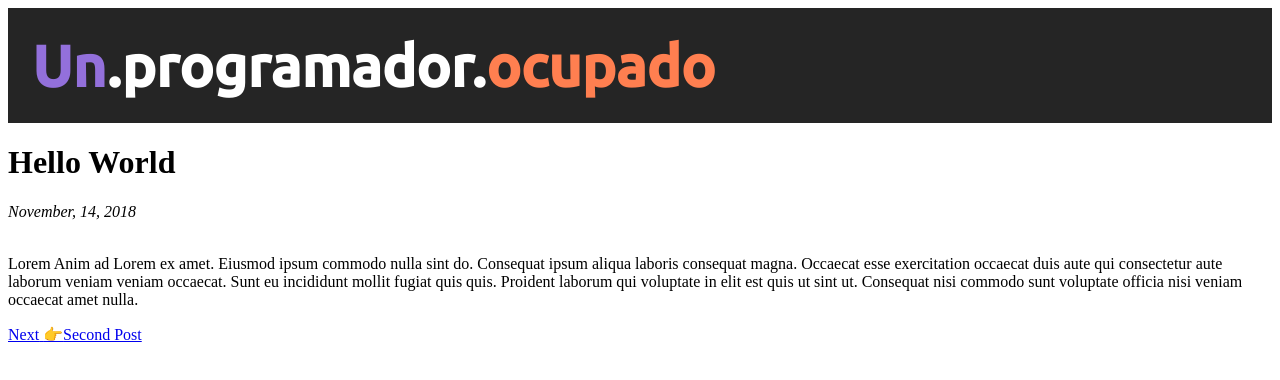
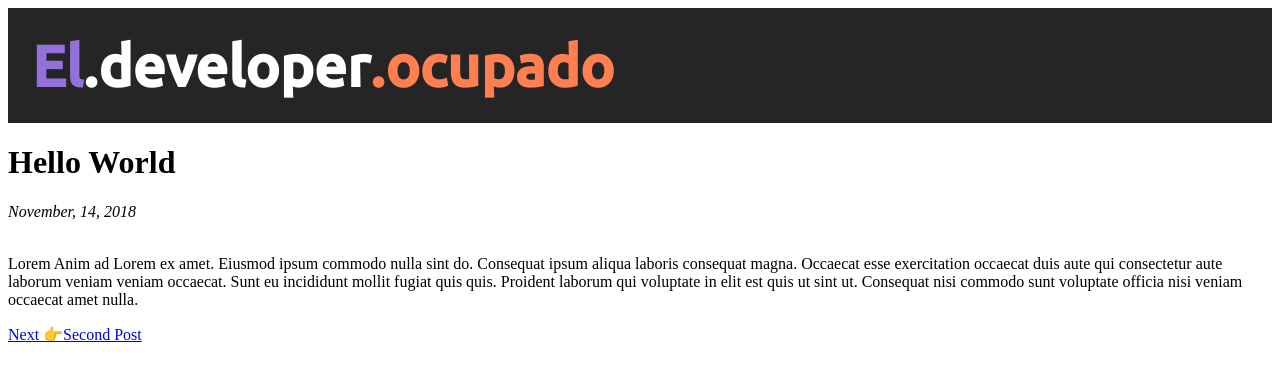
Before and after one commit to hcgonro/gatsby-blog, a Gatsby site: page /first-post in a window 1280 px wide. Built offline with nearby package versions, Linux system fonts and the light colour scheme; Gatsby itself is replaced by a stand-in of ours.

Commit message:
completed title generation from gatsby-conf

```diff
--- a/gatsby-config.js
+++ b/gatsby-config.js
@@ -1,7 +1,7 @@
 module.exports = {
   siteMetadata: {
-    title: `Un programador ocupado`,
-    description: `Blog sobre programación general en español. Opiniones personales.`,
+    title: `El developer ocupado`,
+    description: `Blog sobre desarrollo web`,
     author: `@hcgonro`,
   },
   plugins: [
--- a/src/components/header.js
+++ b/src/components/header.js
@@ -5,20 +5,32 @@ import "../styles/header.css"
 
 //{siteTitle}
 
-const Header = () => (
+const Header = (props) => {
+
+  const titleArray = (props.siteTitle).split(" ");
+  for(let i=0; i<titleArray.length; i++) {
+    if(i>0) {
+      titleArray[i]=".".concat(titleArray[i])
+    }
+  }
+  const listItems = titleArray.map((title, index) =>
+    <div className={"link-"+(index%3)} key={index}>{title}</div>
+  );
+
+  return (
     <header className="header-class" >
       <link href="https://fonts.googleapis.com/css2?family=Ubuntu:ital,wght@0,300;0,500;1,300;1,500&display=swap" rel="stylesheet"></link>
+      <link href="https://fonts.googleapis.com/css2?family=Roboto:ital,wght@0,400;0,500;1,400&display=swap" rel="stylesheet"></link>
       <div className="header-container" >
         <h1>
           <Link to="/" className="header-link" >
-          <div className="link-first" >Un</div>
-          <div className="link-second" >.programador.</div>
-          <div className="link-third" >ocupado</div>
+            {listItems}
           </Link>
         </h1>
       </div>
     </header>
     )
+}
 
 Header.propTypes = {
   siteTitle: PropTypes.string,
--- a/src/styles/header.css
+++ b/src/styles/header.css
@@ -19,14 +19,14 @@
     font-size: 4.5vw;
 }
 
-.link-first {
+.link-0 {
     color: #9370DB;
 }
 
-.link-second {
+.link-1 {
     color: #FFFFFF;
 }
 
-.link-third {
+.link-2 {
     color: #FF7F50;
 }
--- a/src/styles/layout.css
+++ b/src/styles/layout.css
@@ -6,6 +6,7 @@ body {
 .layout-container {
     margin: 0;
     padding: 1em 1em;
+    font-family: Roboto;
 }
 
 .layout-container footer {
```
Also changed, not shown: src/pages/index.js (+5 -5 lines). Lines whose indentation alone changed are shown as unchanged.
